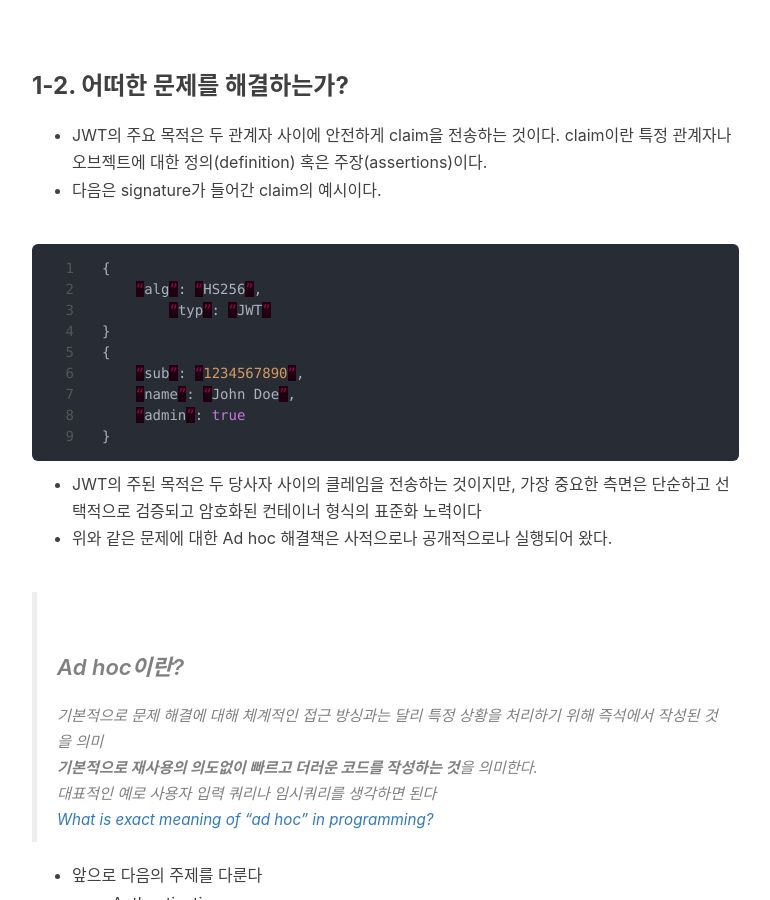
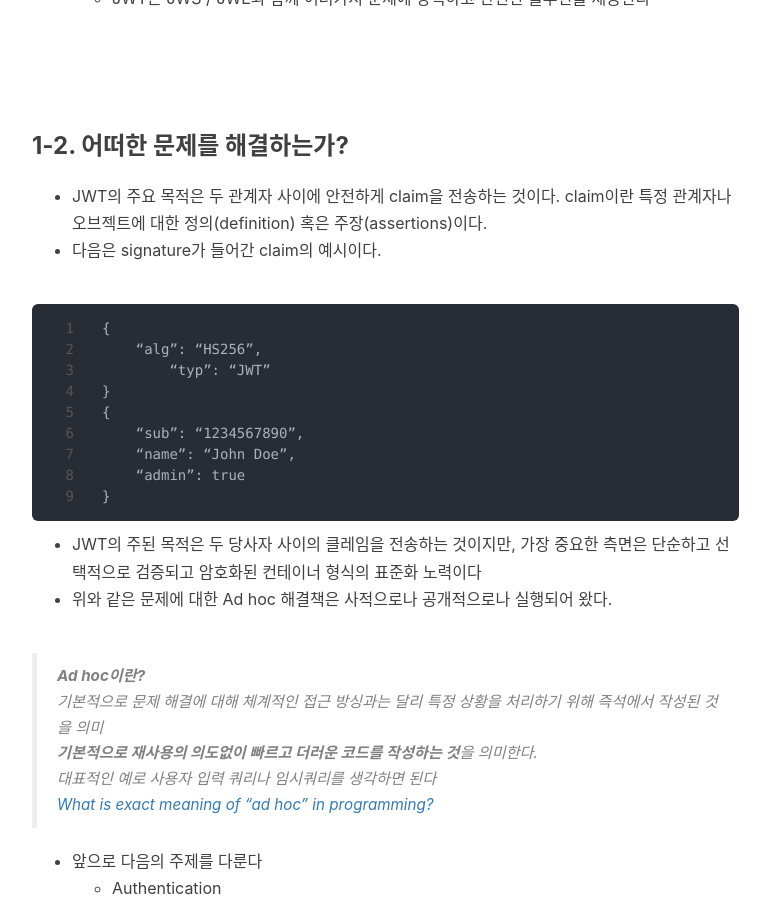
Before and after one commit to dongsik93/dongsik93.github.io, a Jekyll site: the page built from _posts/2019-11-14-til-etc-jwt1.md, in a window 1280 px wide and 900 px high, scrolled down 1375 px. Shown: the whole window, without its empty margins (233-1003 px from the left). Built offline with Jekyll 4.4.1, drawn with Linux system fonts in a browser that asks for light colours; nearby versions of some CDN libraries; comment, search, counter and statistics services are not loaded; some of the changed text lies outside the part shown.

Commit message:
JWT Chapter 1

````diff
--- a/_posts/2019-11-14-til-etc-jwt1.md
+++ b/_posts/2019-11-14-til-etc-jwt1.md
@@ -36,7 +36,7 @@ TJVA95OrM7E2cBab30RMHrHDcEfxjoYZgeFONFh7HgQ
 - JWT의 주요 목적은 두 관계자 사이에 안전하게 claim을 전송하는 것이다. claim이란 특정 관계자나 오브젝트에 대한 정의(definition) 혹은 주장(assertions)이다.
 - 다음은 signature가 들어간 claim의 예시이다.
 
-```js
+```
 {
     “alg”: “HS256”,
 	“typ”: “JWT”
@@ -51,7 +51,7 @@ TJVA95OrM7E2cBab30RMHrHDcEfxjoYZgeFONFh7HgQ
 - JWT의 주된 목적은 두 당사자 사이의 클레임을 전송하는 것이지만, 가장 중요한 측면은 단순하고 선택적으로 검증되고 암호화된 컨테이너 형식의 표준화 노력이다
 - 위와 같은 문제에 대한 Ad hoc 해결책은 사적으로나 공개적으로나 실행되어 왔다.
 
-> #### Ad hoc이란?
+> **Ad hoc이란?**
 >
 > 기본적으로 문제 해결에 대해 체계적인 접근 방싱과는 달리 특정 상황을 처리하기 위해 즉석에서 작성된 것을 의미
 >
````
Also changed, not shown: other parts of _posts/2019-11-14-til-etc-jwt1.md (+1 -1 lines).
